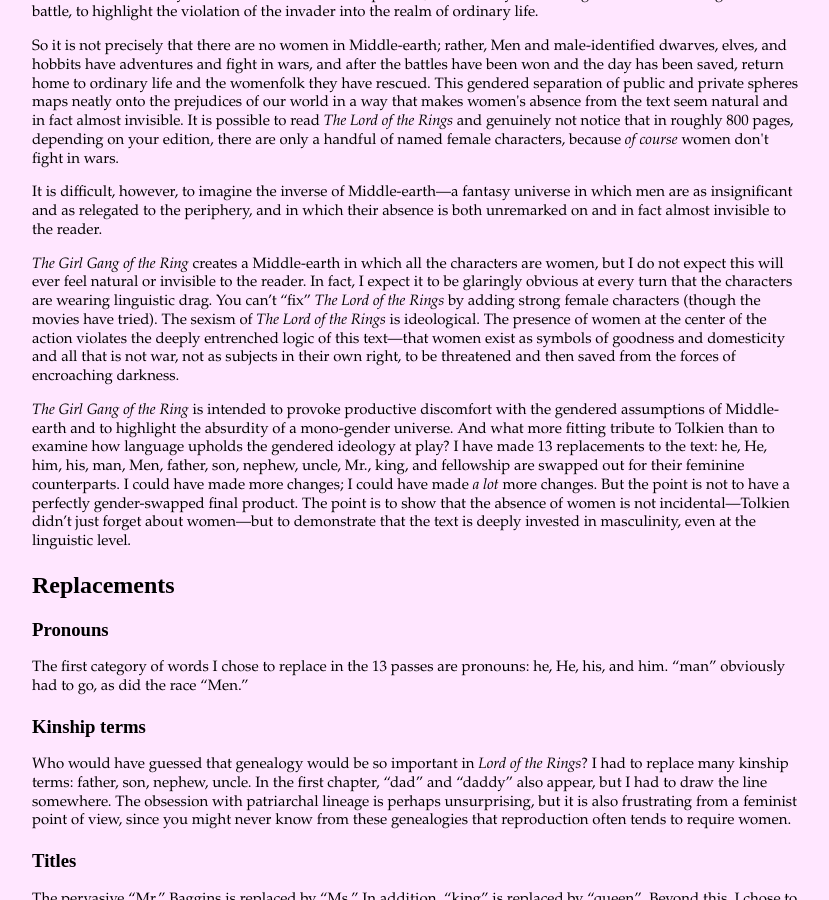
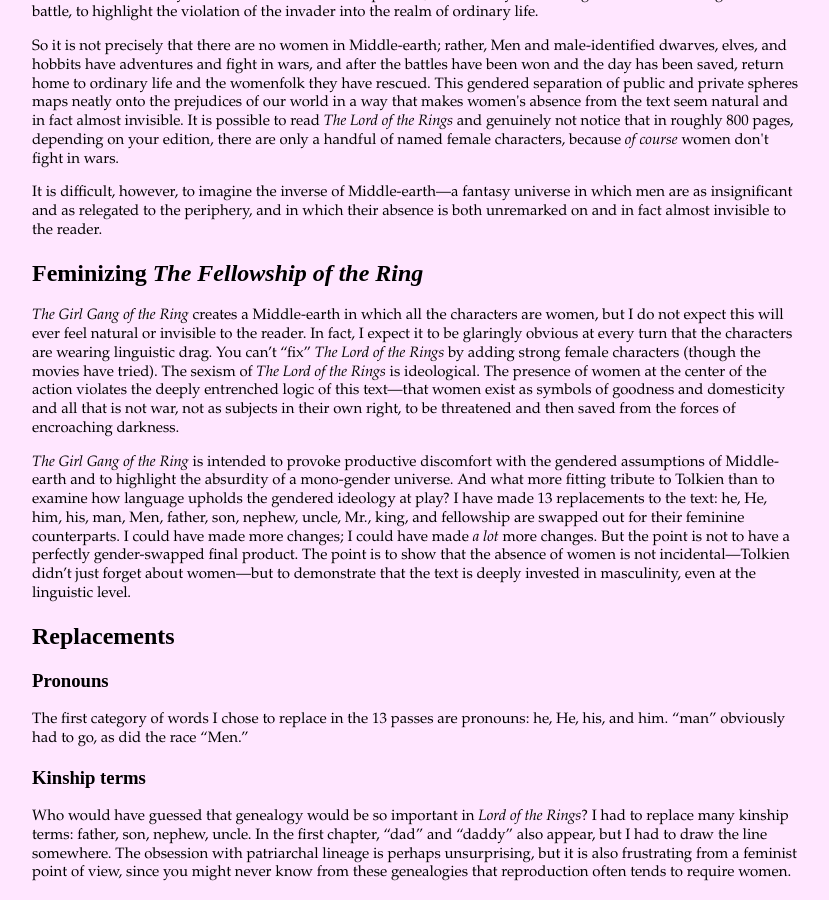
Before and after one commit to ktrie/ktrie.github.io, a Jekyll site: the page built from GGOTR/manifesto.html, in a window 1280 px wide and 900 px high, scrolled down 441 px. Shown: the whole window, without its empty margins (224-1053 px from the left). Built offline with Jekyll 4.4.1, drawn with Linux system fonts in a browser that asks for light colours.

Commit message:
Update manifesto.html

```diff
--- a/GGOTR/manifesto.html
+++ b/GGOTR/manifesto.html
@@ -13,6 +13,8 @@
 <p>So it is not precisely that there are no women in Middle-earth; rather, Men and male-identified dwarves, elves, and hobbits have adventures and fight in wars, and after the battles have been won and the day has been saved, return home to ordinary life and the womenfolk they have rescued. This gendered separation of public and private spheres maps neatly onto the prejudices of our world in a way that makes women's absence from the text seem natural and in fact almost invisible. It is possible to read <em>The Lord of the Rings</em> and genuinely not notice that in roughly 800 pages, depending on your edition, there are only a handful of named female characters, because <em>of course</em> women don't fight in wars.</p>
 
 <p>It is difficult, however, to imagine the inverse of Middle-earth—a fantasy universe in which men are as insignificant and as relegated to the periphery, and in which their absence is both unremarked on and in fact almost invisible to the reader.</p>
+
+<h2>Feminizing <em>The Fellowship of the Ring</em></h2>
 
 <p><em>The Girl Gang of the Ring</em> creates a Middle-earth in which all the characters are women, but I do not expect this will ever feel natural or invisible to the reader. In fact, I expect it to be glaringly obvious at every turn that the characters are wearing linguistic drag. You can’t “fix” <em>The Lord of the Rings</em> by adding strong female characters (though the movies have tried). The sexism of <em>The Lord of the Rings</em> is ideological. The presence of women at the center of the action violates the deeply entrenched logic of this text—that women exist as symbols of goodness and domesticity and all that is not war, not as subjects in their own right, to be threatened and then saved from the forces of encroaching darkness.</p>
 
```
